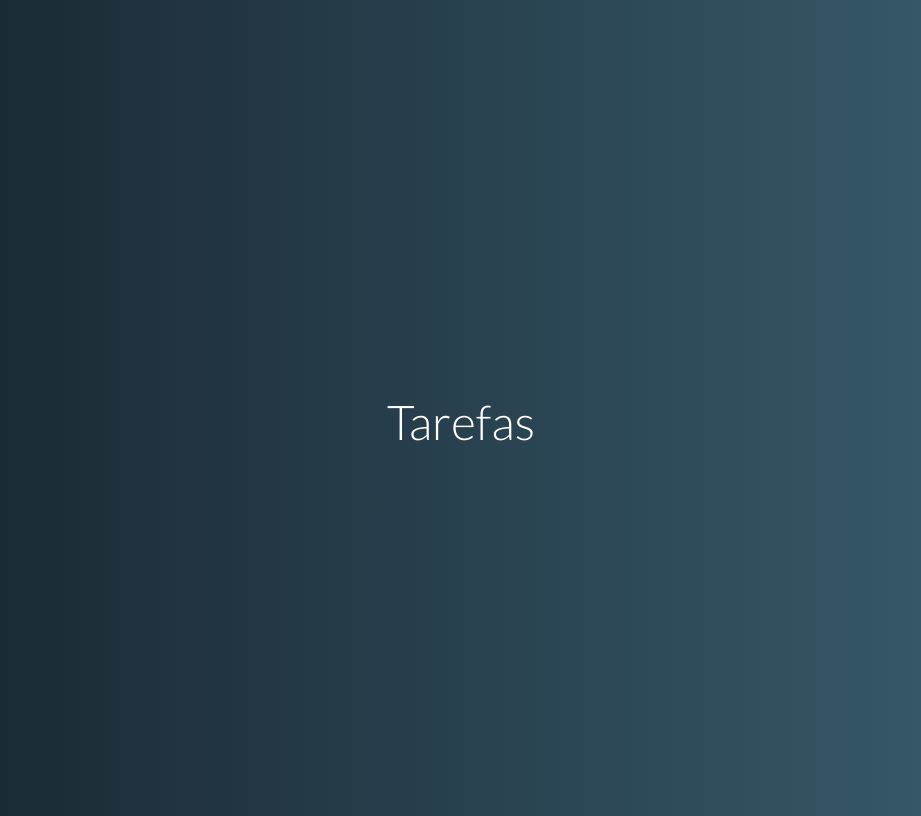
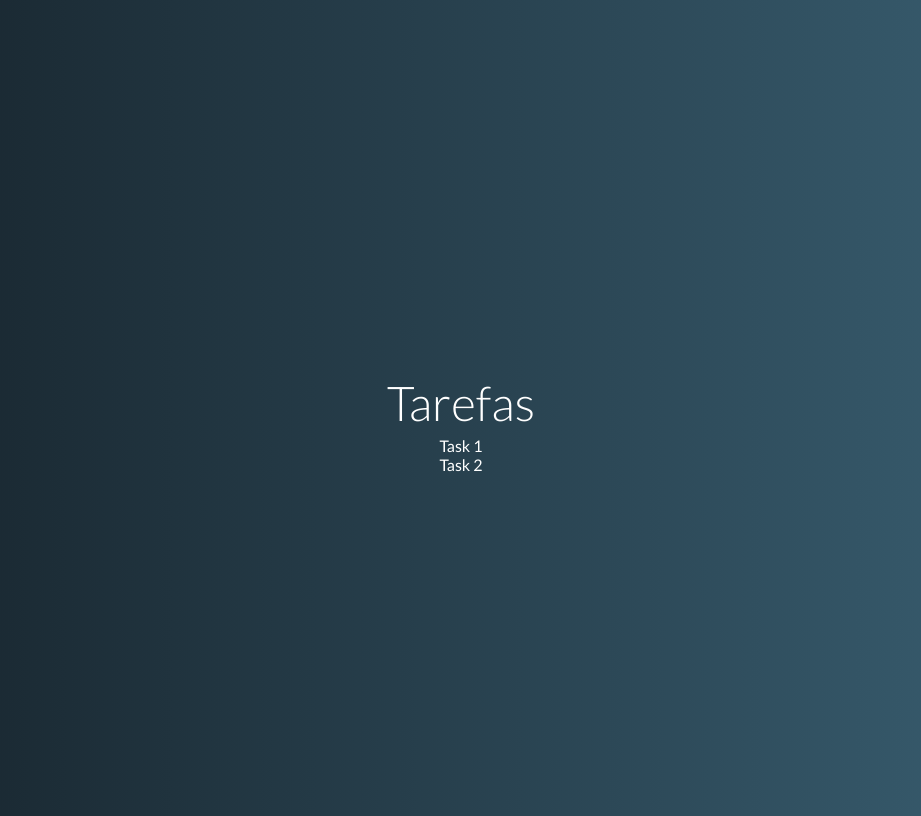
Before and after one commit to pierry01/vue-tasks-again, a Vue app: page / in a window 1280 px wide. Shown: the whole page, without its empty margins (179-1100 px from the left). Built offline with nearby package versions, Linux system fonts and the light colour scheme.

Commit message:
task list component

```diff
--- a/src/App.vue
+++ b/src/App.vue
@@ -1,11 +1,15 @@
 <template>
   <div id="app">
     <h1>Tarefas</h1>
+    <Tasks :tasks="tasks" />
   </div>
 </template>
 
 <script>
+import Tasks from "./components/Tasks.vue";
+
 export default {
+  components: { Tasks },
   data() {
     return {
       tasks: [
--- /dev/null
+++ b/src/components/Tasks.vue
@@ -0,0 +1,23 @@
+<template>
+  <div class="tasks">
+    <div>
+      <div v-for="task in tasks" :key="task.title">
+        {{ task.title }}
+      </div>
+    </div>
+  </div>
+</template>
+
+<script>
+export default {
+  props: {
+    tasks: {
+      type: Array,
+      required: true,
+    },
+  },
+};
+</script>
+
+<style>
+</style>
```
